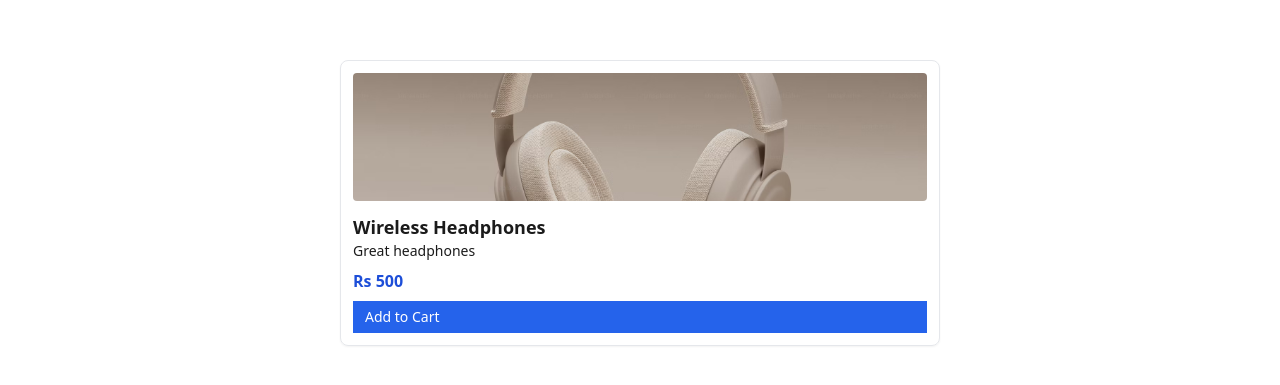
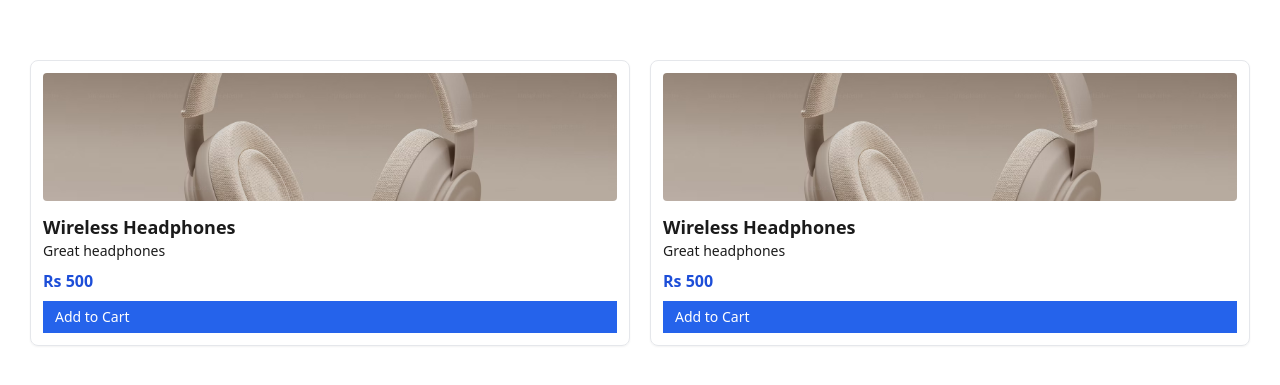
Before and after one commit to piyushsarin-sib/accessible-react-workshop, a React (Vite) app: page /playground/card in a window 1280 px wide. Shown: the part 117-502 px from the top of the page. Built offline with nearby package versions, Linux system fonts and the light colour scheme.

Commit message:
added a card component

```diff
--- a/src/playground/Card/Card.jsx
+++ b/src/playground/Card/Card.jsx
@@ -43,7 +43,8 @@ export const Card = () => {
 
 const CardWrapper = () => {
   return (
-    <ul style={{ display: "flex", justifyContent: "center", alignItems: "center", height: "80vh", width: "100%" }}>
+    <ul style={{ display: "flex", justifyContent: "center", alignItems: "center", height: "80vh", width: "100%", gap: "20px" }}>
+      <Card />
       <Card />
     </ul>
   );
```
